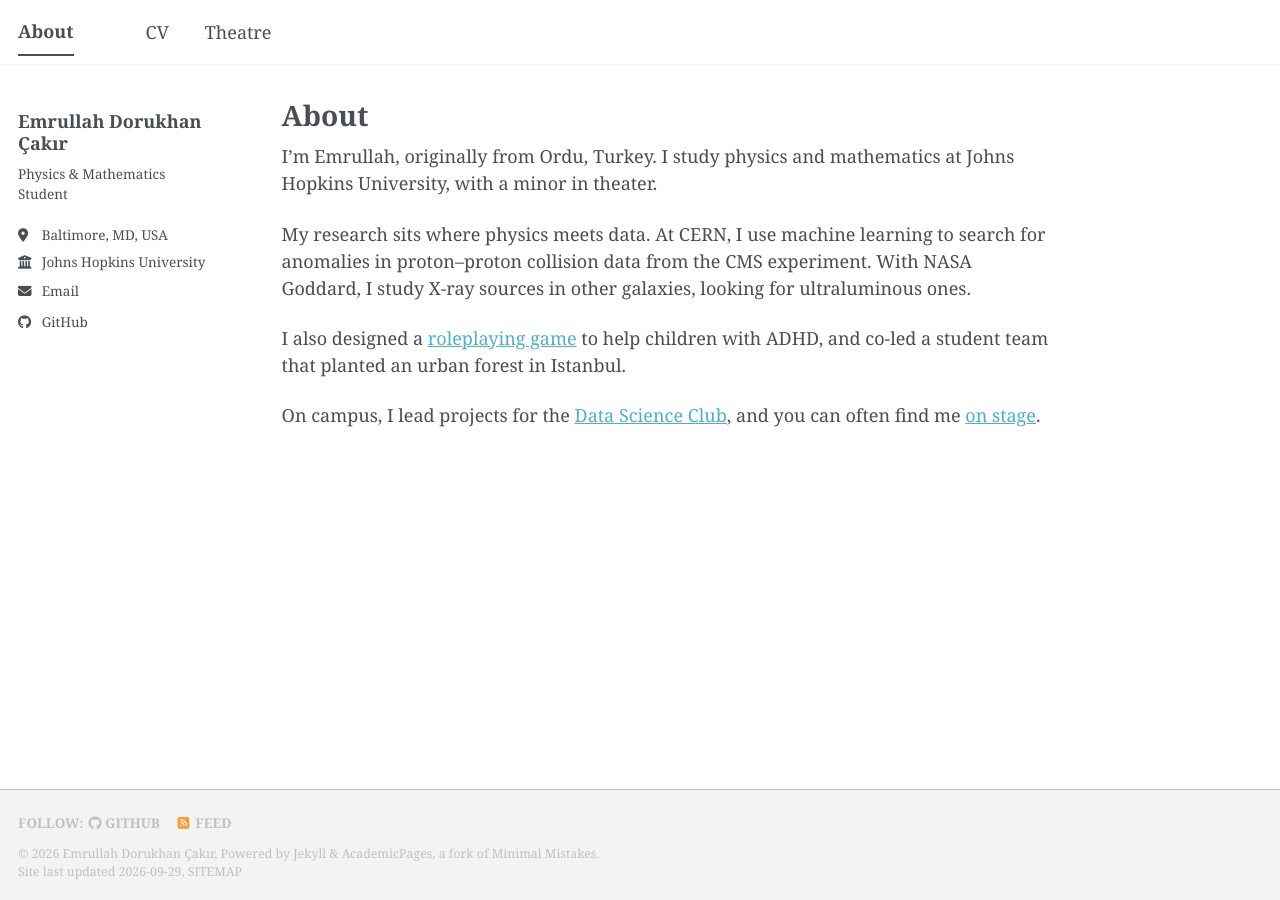
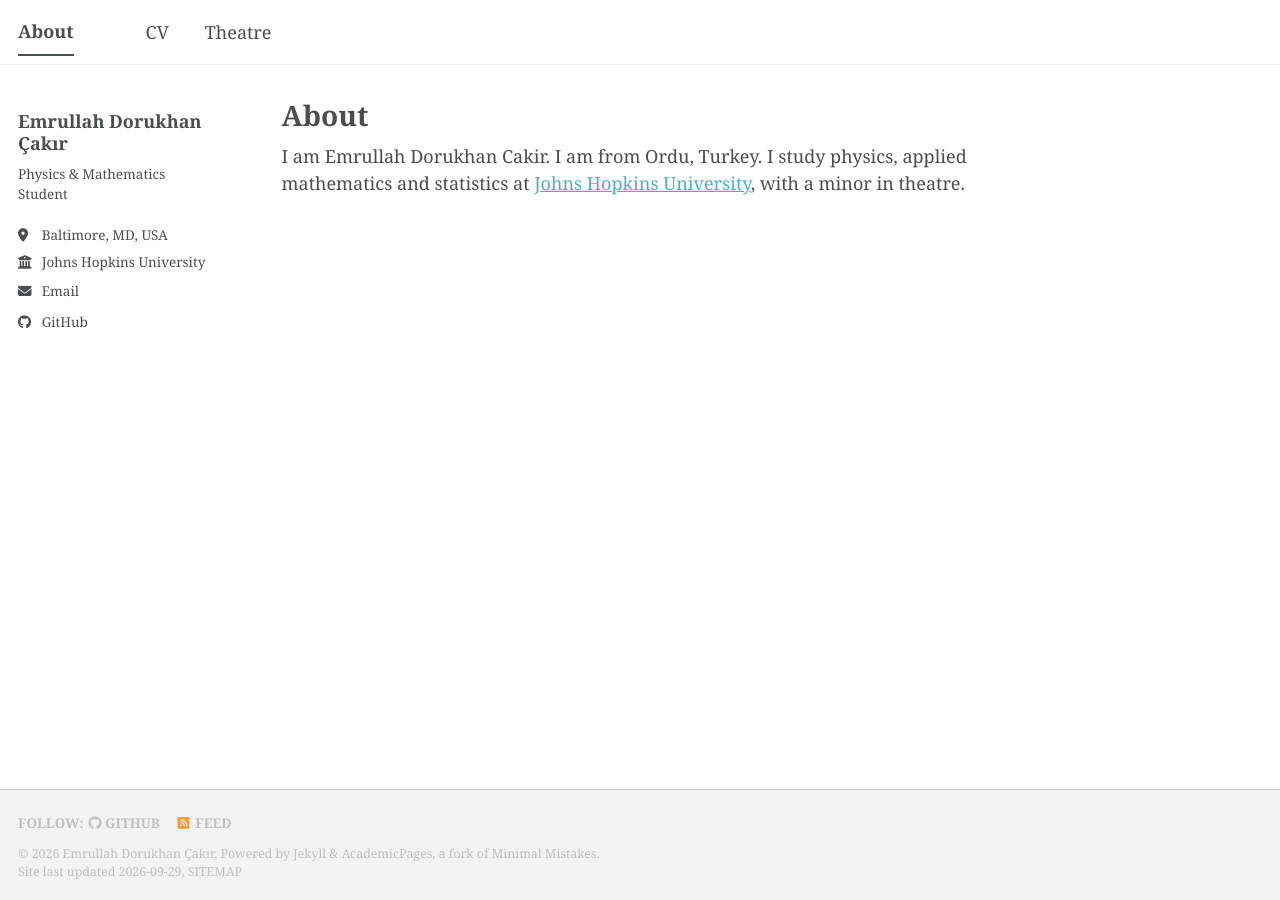
Before and after one commit to emrullahd-cakir/emrullahd-cakir.github.io, a Jekyll site: the page built from _pages/about.md, in a window 1280 px wide. Built offline with Jekyll 4.4.1, drawn with Linux system fonts in a browser that asks for light colours; a style sheet for code colours, icons or effects is not loaded.

Commit message:
Replace About text
Co-Authored-By: Claude Opus 5.5 (1M context) <noreply@anthropic.com>
Claude-Session: https://claude.ai/code/session_01LqnhqSS9NMzk8z322YUGtA

```diff
--- a/_pages/about.md
+++ b/_pages/about.md
@@ -7,10 +7,4 @@ redirect_from:
   - /about.html
 ---
 
-I’m Emrullah, originally from Ordu, Turkey. I study physics and mathematics at Johns Hopkins University, with a minor in theater.
-
-My research sits where physics meets data. At CERN, I use machine learning to search for anomalies in proton–proton collision data from the CMS experiment. With NASA Goddard, I study X-ray sources in other galaxies, looking for ultraluminous ones.
-
-I also designed a [roleplaying game](https://tinyurl.com/2wm2jsth) to help children with ADHD, and co-led a student team that planted an urban forest in Istanbul.
-
-On campus, I lead projects for the [Data Science Club](https://www.instagram.com/datascienceclub25/), and you can often find me [on stage](/theatre/).
+I am Emrullah Dorukhan Cakir. I am from Ordu, Turkey. I study physics, applied mathematics and statistics at [Johns Hopkins University](https://www.jhu.edu/), with a minor in theatre.
```
